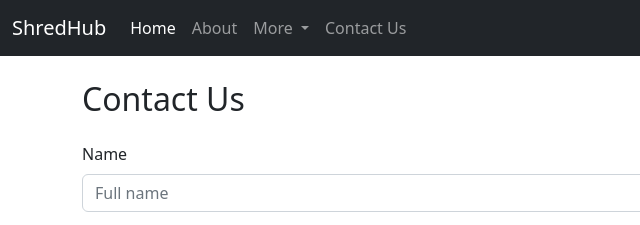
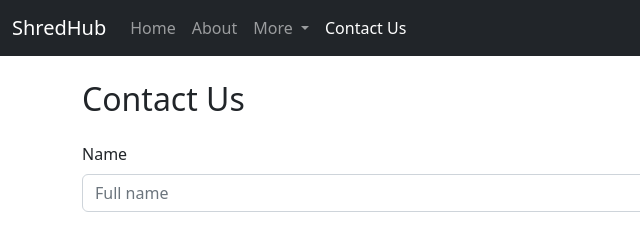
Before and after one commit to Narayan2206/ShredHubBootstrap, a plain HTML site: page contact.html in a window 1280 px wide. Shown: the top 225 px of the page, 0-640 px from the left. Drawn offline with nearby package versions, Linux system fonts and the light colour scheme.

Commit message:
Update contact.html

```diff
--- a/contact.html
+++ b/contact.html
@@ -21,7 +21,7 @@
             <div class="collapse navbar-collapse" id="navbarSupportedContent">
                 <ul class="navbar-nav me-auto mb-2 mb-lg-0">
                     <li class="nav-item">
-                        <a class="nav-link active" aria-current="page" href="/ShredHubBootstrap/">Home</a>
+                        <a class="nav-link " aria-current="page" href="/ShredHubBootstrap/">Home</a>
                     </li>
                     <li class="nav-item">
                         <a class="nav-link" href="/ShredHubBootstrap/about.html">About</a>
@@ -41,7 +41,7 @@
                         </ul>
                     </li>
                     <li class="nav-item">
-                        <a class="nav-link" href="/ShredHubBootstrap/contact.html">Contact Us</a>
+                        <a class="nav-link active" href="/ShredHubBootstrap/contact.html">Contact Us</a>
                     </li>
 
                 </ul>
```
